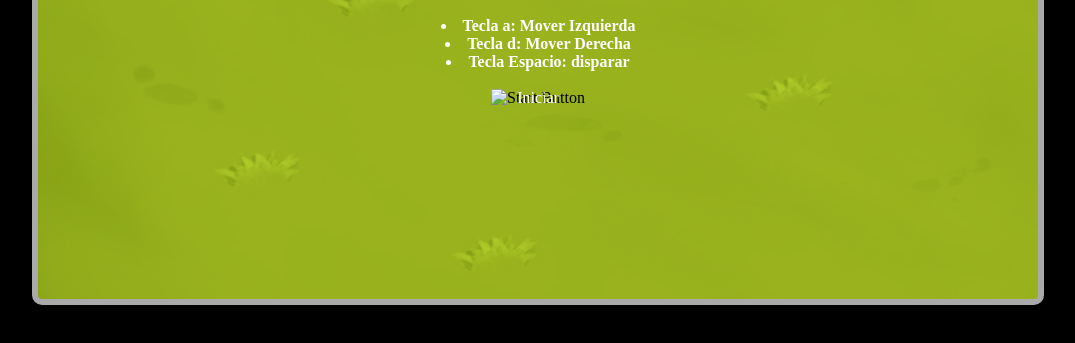
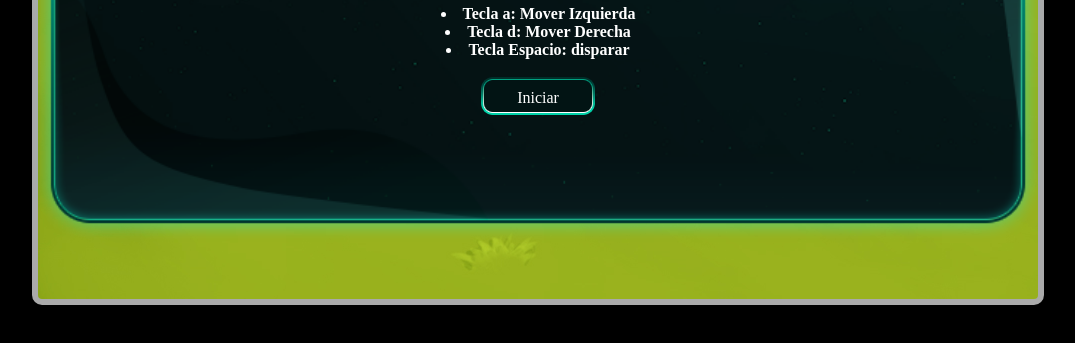
Before and after one commit to MichaelMorantes/Juego-JS, a plain HTML site: page index.html in a window 1280 px wide. Shown: the part 307-650 px from the top of the page, without its empty margins (102-1177 px from the left). Drawn offline with nearby package versions, Linux system fonts and the light colour scheme; the site is published under a folder, as on GitHub Pages, so addresses that start at the root find nothing; no server answers.

Commit message:
Cambio rutas

```diff
--- a/index.html
+++ b/index.html
@@ -16,7 +16,7 @@
       right: 0;
       bottom: 0;
       left: 0;
-      background: url('/assets/images/startScreenBackground.png');
+      background: url('./assets/images/startScreenBackground.png');
       z-index: 20;
       background-size: contain;
       background-repeat: no-repeat;
@@ -33,7 +33,7 @@
       <br>
       <!-- button -->
       <div id="iniciarboton" style="cursor: pointer; position: relative; display: inline-block">
-        <img src="/assets/images/button.png" alt="Start Button" />
+        <img src="./assets/images/button.png" alt="Start Button" />
         <span style="
             position: absolute;
             color: white;
@@ -52,7 +52,7 @@
       right: 0;
       bottom: 0;
       left: 0;
-      background: url('/assets/images/startScreenBackground.png');
+      background: url('./assets/images/startScreenBackground.png');
       z-index: 20;
       background-size: contain;
       background-repeat: no-repeat;
@@ -65,7 +65,7 @@
 
       <!-- button -->
       <div id="reiniciarboton" style="cursor: pointer; position: relative; display: inline-block">
-        <img src="/assets/images/button.png" alt="Restart Button" />
+        <img src="./assets/images/button.png" alt="Restart Button" />
         <span style="
             position: absolute;
             color: white;
```
